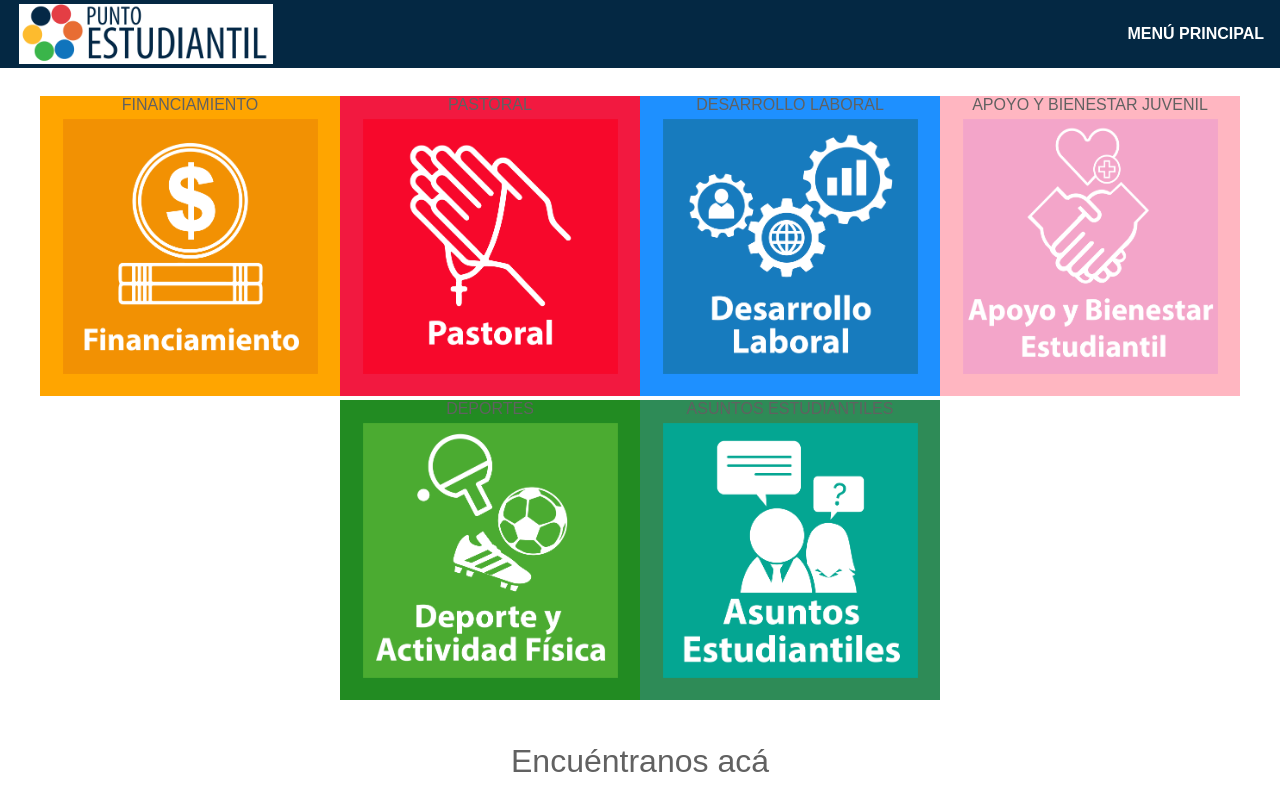
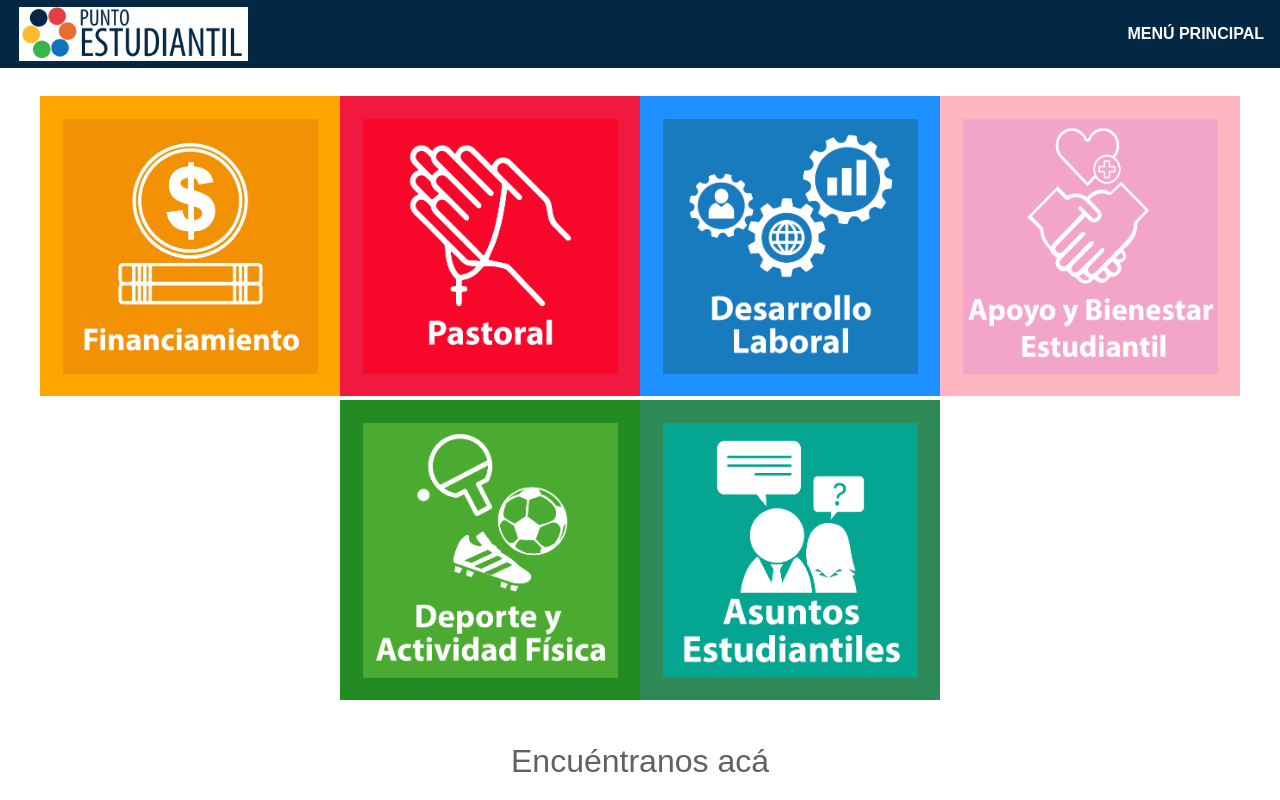
Before and after one commit to VelkaSoftware/DuocOeste, an Angular app in the folder web/: page /inicio in a window 1280 px wide. Shown: the top 800 px of the page. Built offline with nearby package versions, Linux system fonts and the light colour scheme.

Commit message:
deje un espacio en blanco donde iba el texo de los botones. Necesito que se cambie la letra a MYRIAD PRO. demas, en TOPBAR, que el texto vaya debajo de la imagen.

```diff
--- a/web/src/app/dashboard/dashboard.component.html
+++ b/web/src/app/dashboard/dashboard.component.html
@@ -1,20 +1,20 @@
 <div class="c-buttons">
   <div (click)="redirect('/financiamiento')" class="btn btn1">
-    <div class="text">Financiamiento</div>
+    <div class="text"></div>
   </div>
   <div (click)="redirect('/pastoral')" class="btn btn2">
-    <div class="text">Pastoral</div>
+    <div class="text"></div>
   </div>
   <div (click)="redirect('/desarrollo')" class="btn btn3">
-    <div class="text">Desarrollo Laboral</div>
+    <div class="text"></div>
   </div>
   <div (click)="redirect('/apoyo')" class="btn btn4">
-    <div class="text">Apoyo y bienestar juvenil</div>
+    <div class="text"></div>
   </div>
   <div (click)="redirect('/deportes')" class="btn btn5">
-    <div class="text">Deportes</div>
+    <div class="text"></div>
   </div>
   <div (click)="redirect('/asuntos')" class="btn btn6">
-    <div class="text">Asuntos estudiantiles</div>
+    <div class="text"></div>
   </div>
 </div>
--- a/web/src/app/top-bar/top-bar.component.css
+++ b/web/src/app/top-bar/top-bar.component.css
@@ -1,5 +1,5 @@
 img {
-  height: 66px;
+  height: 60px;
   padding: 3px;
   display: flex;
   flex-direction: row;
--- a/web/src/app/top-bar/top-bar.component.html
+++ b/web/src/app/top-bar/top-bar.component.html
@@ -1,4 +1,5 @@
 <a [routerLink]="['/']">
   <img alt="Logo Punto estudiantil" src="./../../assets/logo_pe.png"/>
 </a>
+<br>
 <div class="title">{{getTitle()}}</div>
```
